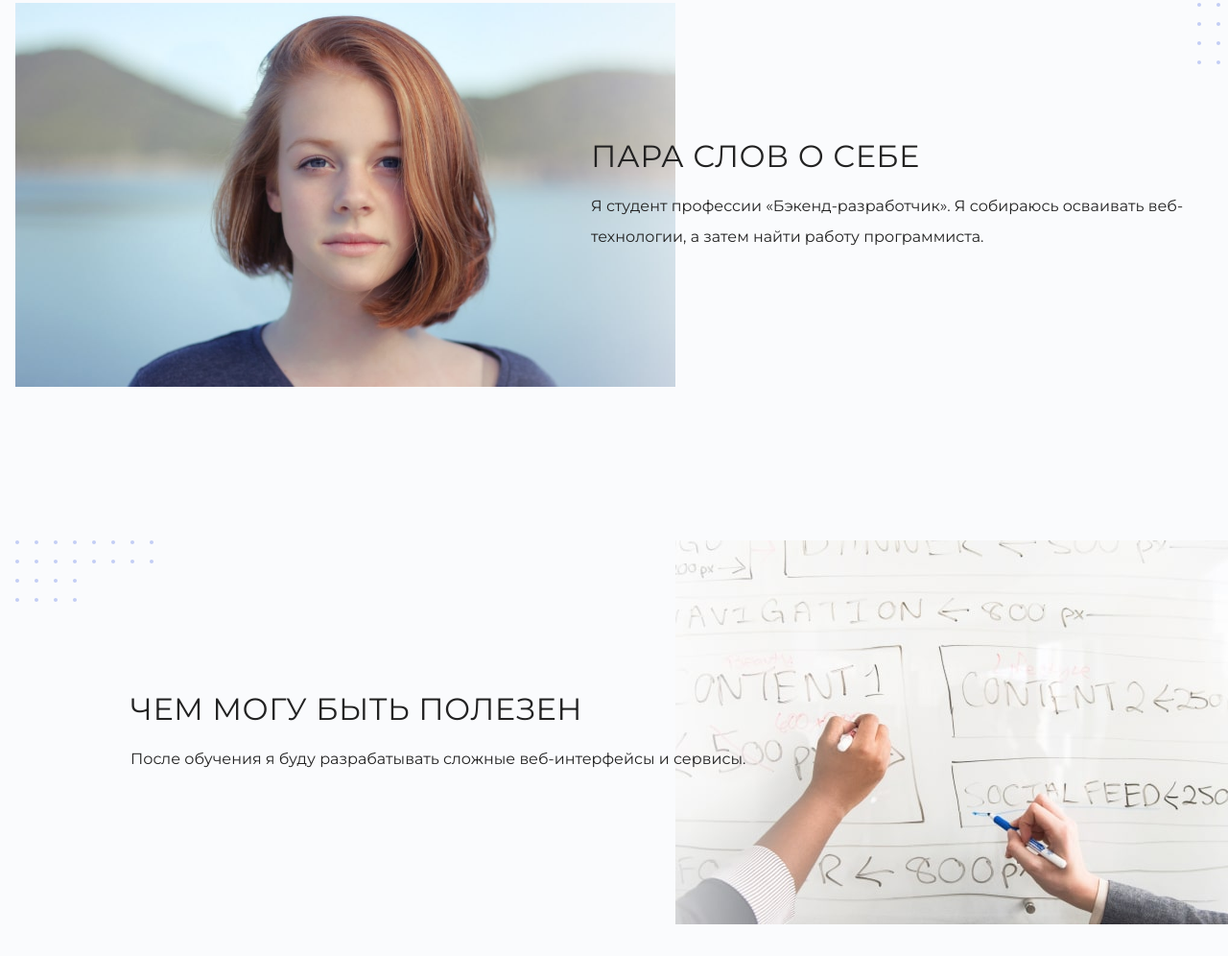
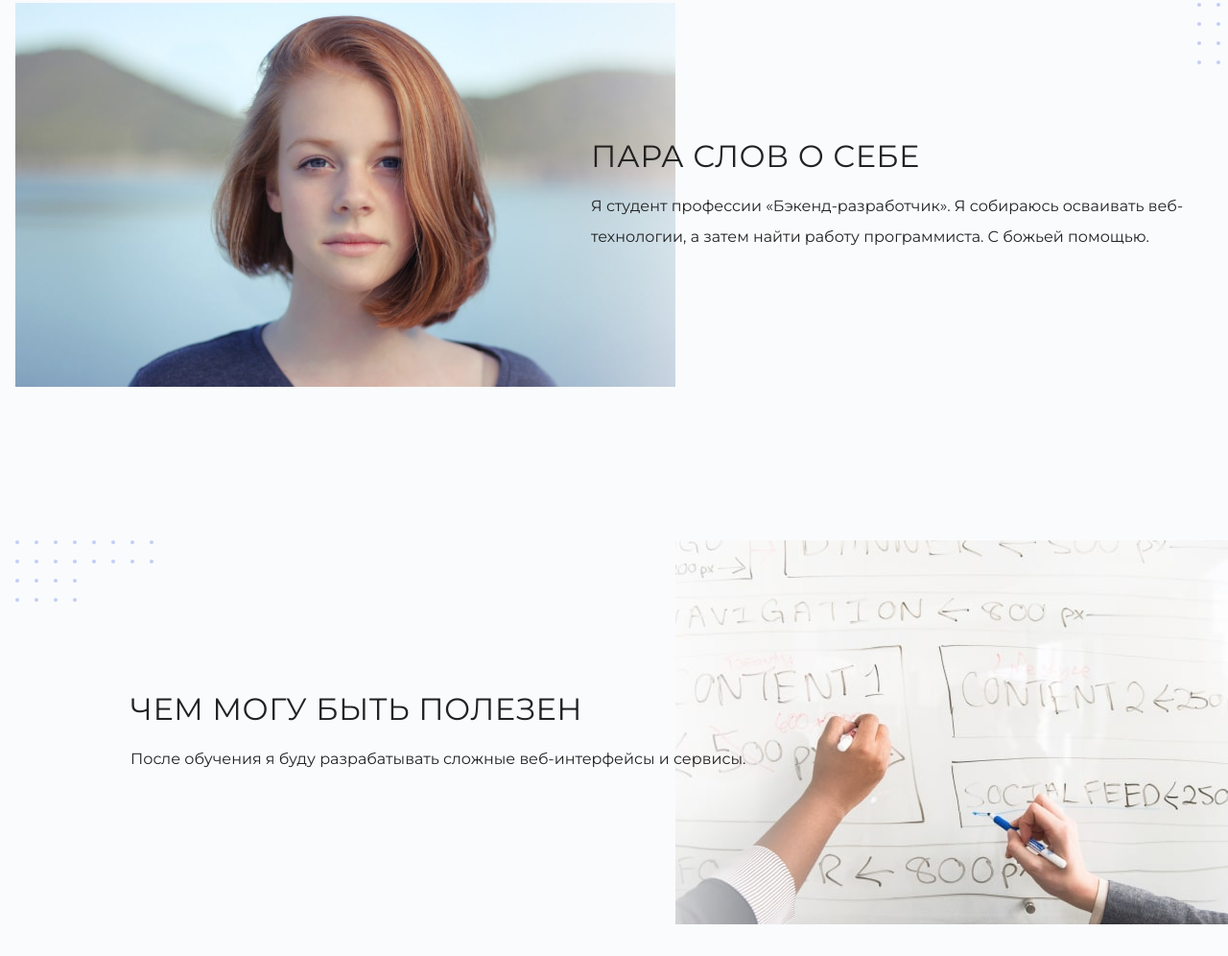
Before and after one commit to g123udini/my-site, a plain HTML site: page index.html in a window 1280 px wide. Shown: the part 1037-2033 px from the top of the page at 96% size. Drawn offline with Linux system fonts and the light colour scheme.

Commit message:
Update index.html
что-то про бога

```diff
--- a/index.html
+++ b/index.html
@@ -31,7 +31,7 @@
           </figure>
           <div>
             <h3>Пара слов о себе</h3>
-            <p>Я студент профессии «Бэкенд-разработчик». Я собираюсь осваивать веб-технологии, а затем найти работу программиста.</p>
+            <p>Я студент профессии «Бэкенд-разработчик». Я собираюсь осваивать веб-технологии, а затем найти работу программиста. С божьей помощью.</p>
           </div>
           <div>
             <h3>Чем могу быть полезен</h3>
```
